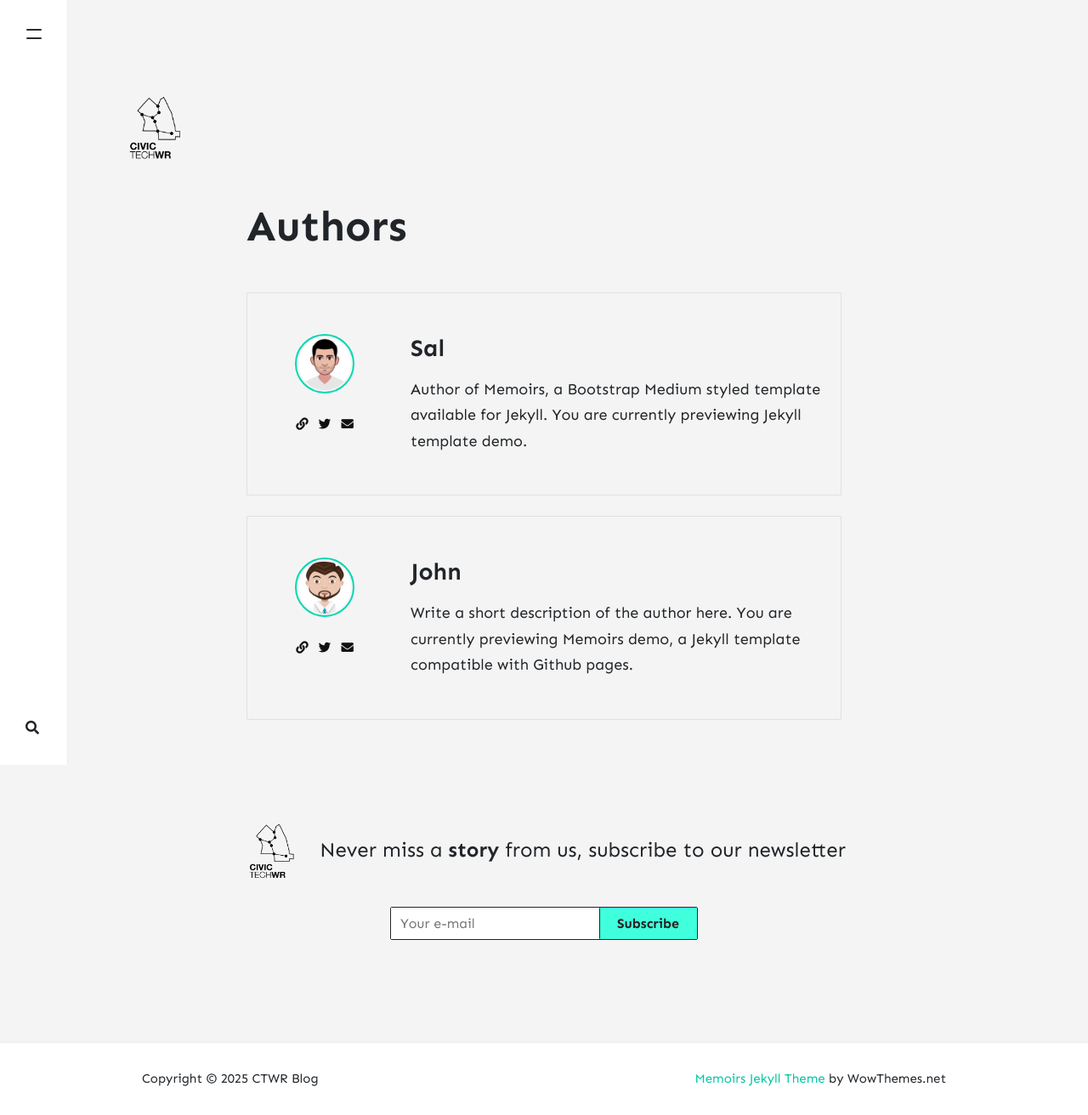
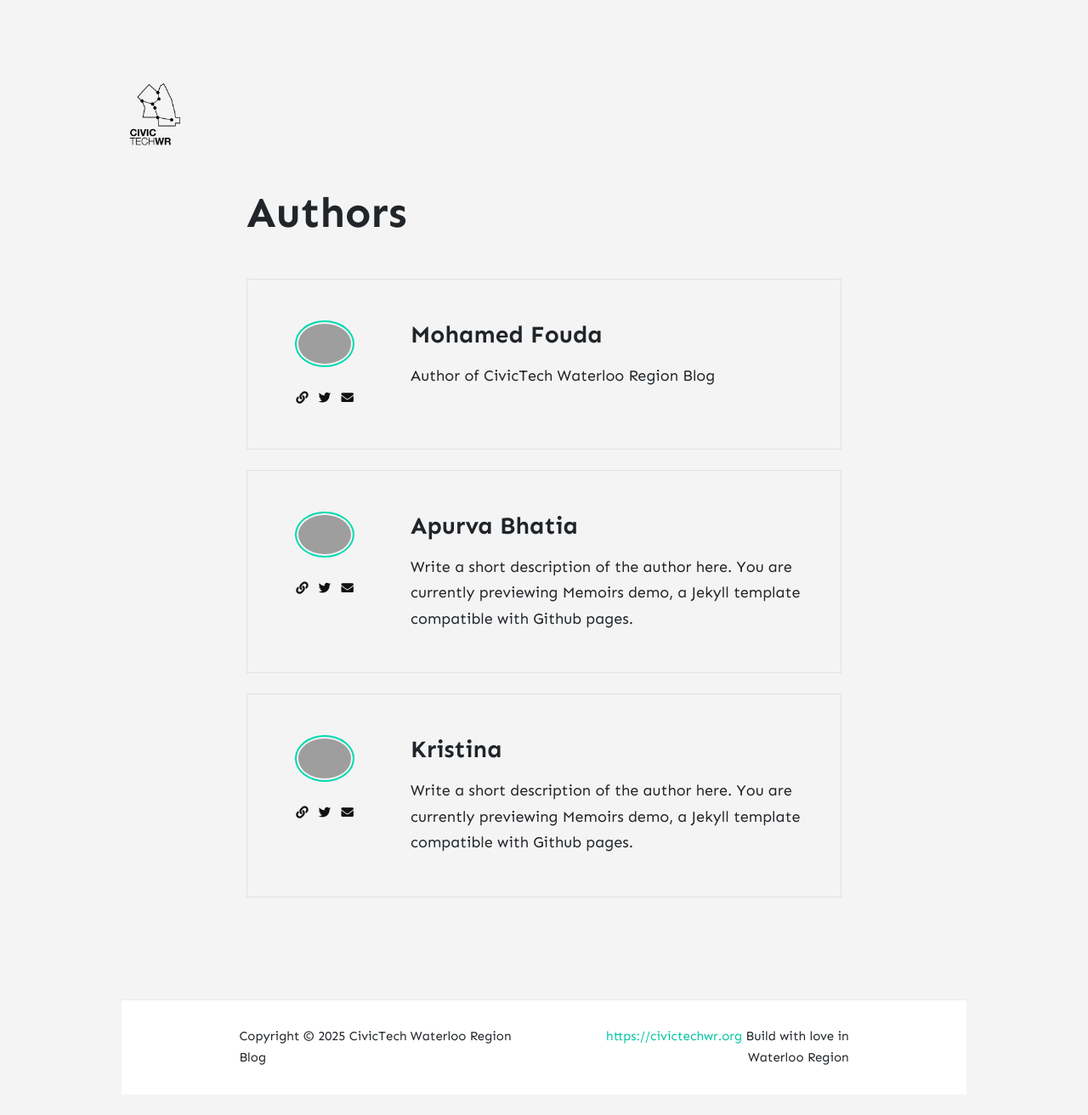
Before and after one commit to CivicTechWR/blog, a Jekyll site: the page built from _pages/authors.html, in a window 1280 px wide. Shown: the whole page at 85% size. Built offline with Jekyll 4.4.1, drawn with Linux system fonts in a browser that asks for light colours; nearby versions of some CDN libraries; comment, search, counter and statistics services are not loaded; after the commit the page ends 1288 px from its top, so only the background shows below that; grey boxes are pictures that could not be loaded.

Commit message:
editing details

```diff
--- a/_config.yml
+++ b/_config.yml
@@ -1,7 +1,7 @@
 # Site
-name: "CTWR Blog"
-title: "CTWR Blog"
-description: "Welcome to CivicTech Waterloo Region Blog"
+name: "CivicTech Waterloo Region Blog"
+title: "CivicTech Waterloo Region Blog"
+description: "CivicTech Waterloo Region Blog"
 logo: 'assets/images/logo.png'
 favicon: 'assets/images/logo.png'
 url: https://civictechwr.github.io
@@ -15,18 +15,26 @@ email: civictechwr@gmail.com
 
 # Authors
 authors:
-  sal:
-    name: Sal
-    display_name: Sal
-    avatar: 'assets/images/avatar-sal.png'
+  Mohamed Fouda:
+    name: Mohamed Fouda
+    display_name: Mohamed Fouda
+    avatar: 'assets/images/mohamed-fouda.png'
     email: civictechwr@gmail.com
-    web: https://www.civictechwr.org/donate/
+    web: https://www.civictechwr.org/
+    twitter: https://twitter.com/civictechwr
+    description: "Author of CivicTech Waterloo Region Blog"
+  Apurva Bhatia:
+    name: Apurva Bhatia
+    display_name: Apurva Bhatia
+    avatar: 'assets/images/apurva-bhatia.png'
+    email: civictechwr@gmail.com
+    web: https://www.civictechwr.org
     twitter: https://twitter.com/wowthemesnet
-    description: "Author of Memoirs, a Bootstrap Medium styled template available for Jekyll. You are currently previewing Jekyll template demo."
-  john:
-    name: John
-    display_name: John
-    avatar: 'assets/images/avatar.png'
+    description: "Write a short description of the author here. You are currently previewing Memoirs demo, a Jekyll template compatible with Github pages."
+  Kristina:
+    name: Kristina
+    display_name: Kristina
+    avatar: 'assets/images/kristina.png'
     email: civictechwr@gmail.com
     web: https://www.civictechwr.org
     twitter: https://twitter.com/wowthemesnet
--- a/_layouts/default.html
+++ b/_layouts/default.html
@@ -40,7 +40,7 @@
 
 <!-- Begin Sidebar Navigation
 ================================================== -->
-
+<!--
 <div class="sidebar">
 </div>
 <div class="nav-icon">
@@ -59,7 +59,7 @@
 </nav>
 
 {% include search-lunr.html %}
-
+-->
 
 <!-- End Sidebar Navigation
 ================================================== -->
@@ -93,6 +93,7 @@
     {% if site.mailchimp-list %}
     <!-- Newsletter
     ================================================== -->
+    <!--
     <div class="newsletter text-center">
         <span class="h4"><img src="{{ site.baseurl }}/{{ site.logo }}" class="newsletter-logo" alt="{{site.title}}"> &nbsp; Never miss a <b>story</b> from us, subscribe to our newsletter</span>
         <form action="{{site.mailchimp-list}}" method="post" name="mc-embedded-subscribe-form" class="wj-contact-form validate" target="_blank" novalidate>
@@ -105,6 +106,7 @@
     {% endif %}
 
 </div>
+-->
 
 <!-- Begin Footer
 ================================================== -->
@@ -115,7 +117,7 @@
                 Copyright © {{ site.time | date: "%Y" }} {{ site.name }}
             </div>
             <div class="col-md-6 col-sm-12 text-center text-lg-right">
-                <a target="_blank" href="https://www.wowthemes.net/memoirs-free-jekyll-theme/">Memoirs Jekyll Theme</a> by WowThemes.net
+                <a target="_blank" href="https://civictechwr.org">https://civictechwr.org</a> Build with love in Waterloo Region
             </div>
         </div>
     </div>
```
